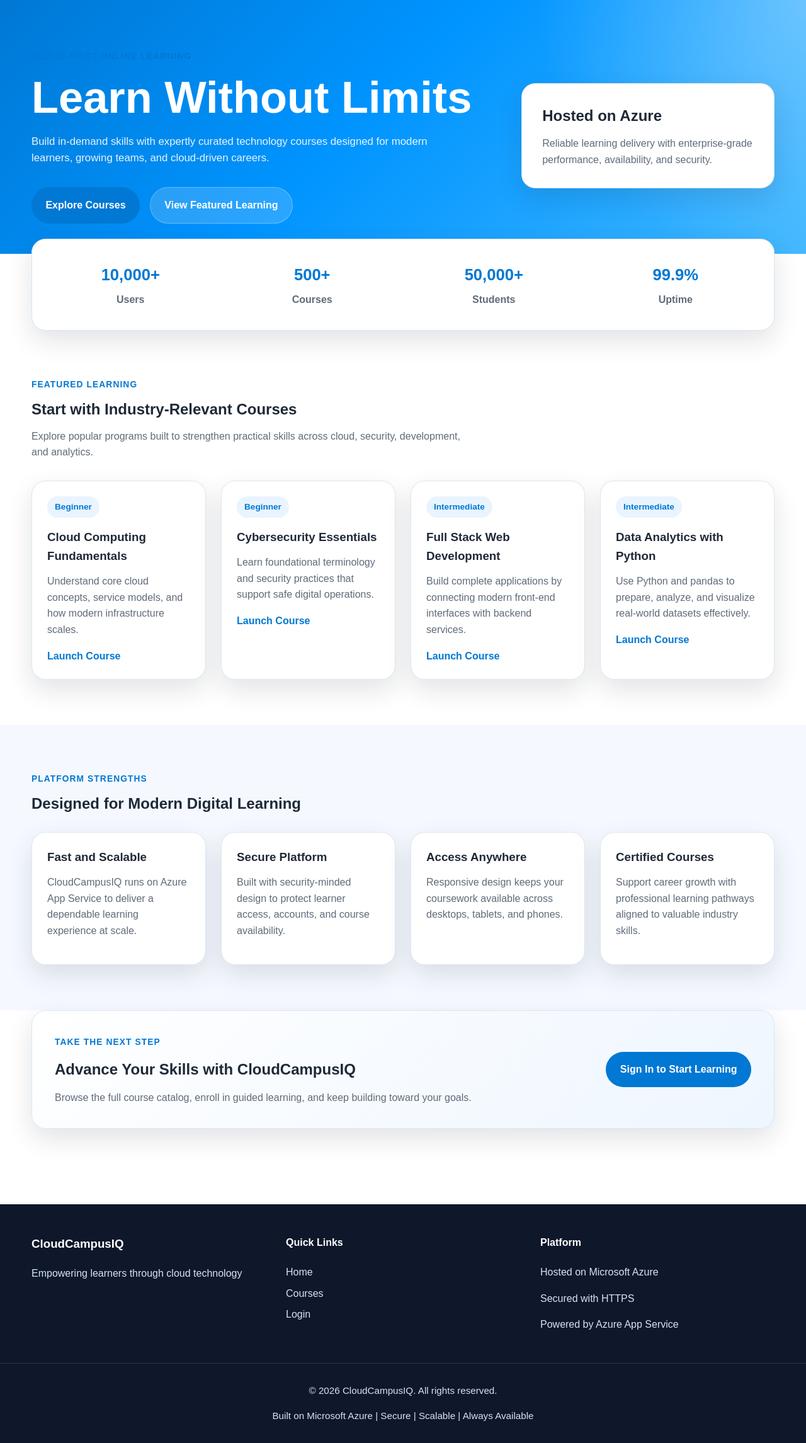
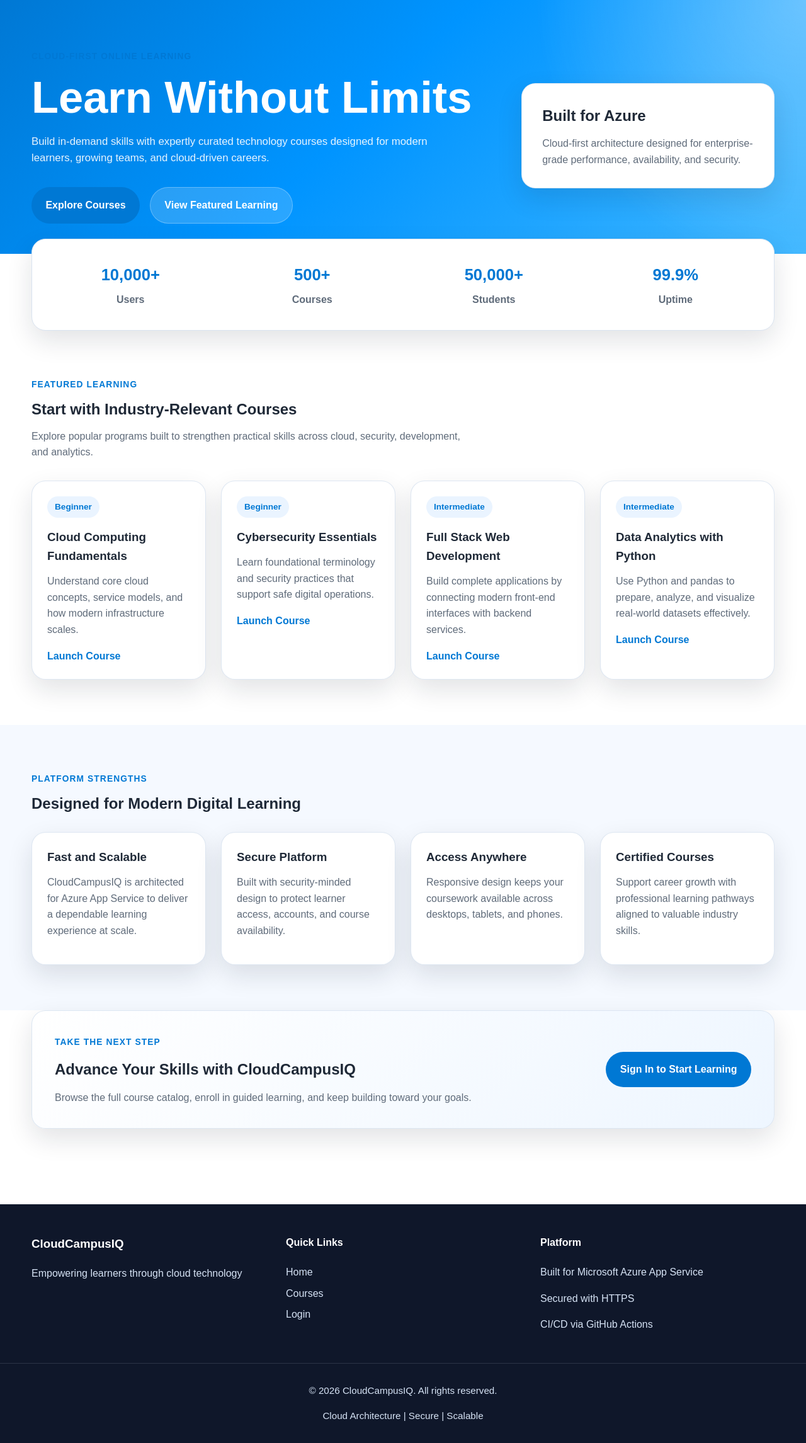
Before and after one commit to Sittichai-nu/cloudcampusiq, a Flask app: page / in a window 1280 px wide. Shown: the part 81-2372 px from the top of the page at 63% size. Run offline with Flask 3, Linux system fonts and the light colour scheme.

Commit message:
fix footer/hero text - not on azure right now

```diff
--- a/templates/base.html
+++ b/templates/base.html
@@ -43,14 +43,14 @@
             </div>
             <div class="footer-info">
                 <h4>Platform</h4>
-                <p>Hosted on Microsoft Azure</p>
+                <p>Built for Microsoft Azure App Service</p>
                 <p>Secured with HTTPS</p>
-                <p>Powered by Azure App Service</p>
+                <p>CI/CD via GitHub Actions</p>
             </div>
         </div>
         <div class="footer-bottom">
             <p>© 2026 CloudCampusIQ. All rights reserved.</p>
-            <p>Built on Microsoft Azure | Secure | Scalable | Always Available</p>
+            <p>Cloud Architecture | Secure | Scalable</p>
         </div>
     </footer>
 
--- a/templates/index.html
+++ b/templates/index.html
@@ -19,8 +19,8 @@
         </div>
         <div class="hero-panel">
             <div class="hero-panel-card">
-                <h2>Hosted on Azure</h2>
-                <p>Reliable learning delivery with enterprise-grade performance, availability, and security.</p>
+                <h2>Built for Azure</h2>
+                <p>Cloud-first architecture designed for enterprise-grade performance, availability, and security.</p>
             </div>
         </div>
     </div>
@@ -92,7 +92,7 @@
         <div class="features-grid">
             <div class="feature-card">
                 <h3>Fast and Scalable</h3>
-                <p>CloudCampusIQ runs on Azure App Service to deliver a dependable learning experience at scale.</p>
+                <p>CloudCampusIQ is architected for Azure App Service to deliver a dependable learning experience at scale.</p>
             </div>
             <div class="feature-card">
                 <h3>Secure Platform</h3>
```
